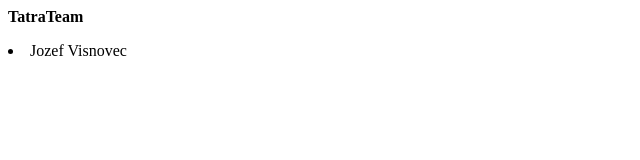
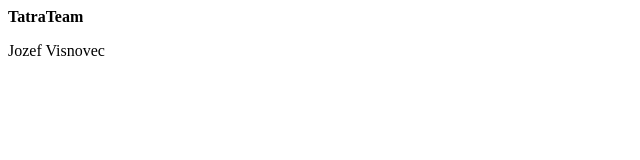
Before and after one commit to CezarBudeci/TatraTeam, a plain HTML site: page index.html in a window 1280 px wide. Shown: the full height of the page, 0-640 px from the left. Drawn offline with Linux system fonts and the light colour scheme.

Commit message:
Changed from the list to p

```diff
--- a/index.html
+++ b/index.html
@@ -6,6 +6,6 @@
   </head>
   <body>
     <p><b>TatraTeam</b></p>
-    <li>Jozef Visnovec</li>
+    <p>Jozef Visnovec<p>
   </body>
 </html>
```
